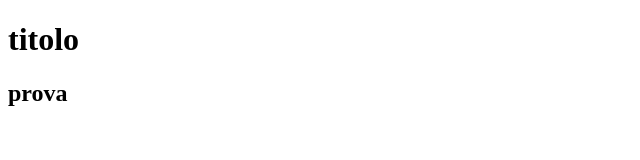
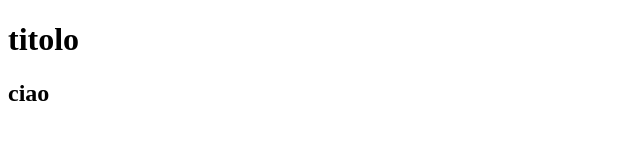
Before and after one commit to darius1989/prova, a plain HTML site: page index.html in a window 1280 px wide. Shown: the full height of the page, 0-640 px from the left. Drawn offline with Linux system fonts and the light colour scheme.

Commit message:
aggiunto h2

```diff
--- a/index.html
+++ b/index.html
@@ -8,6 +8,6 @@
 </head>
 <body>
     <h1>titolo</h1>
-    <h2>prova</h2>
+    <h2>ciao</h2>
 </body>
 </html>
```
